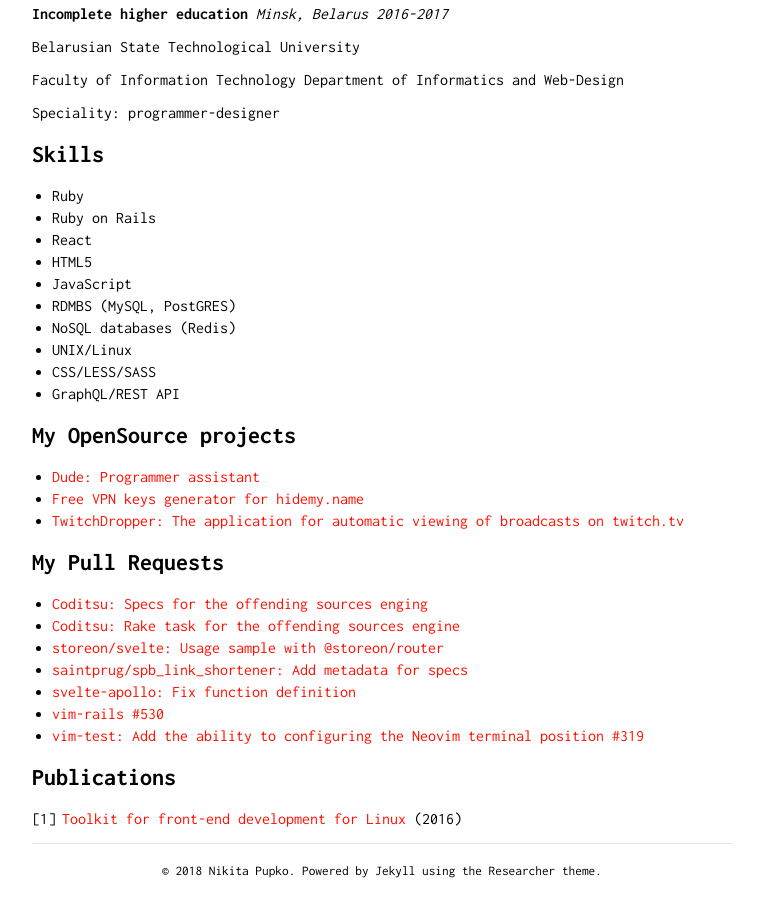
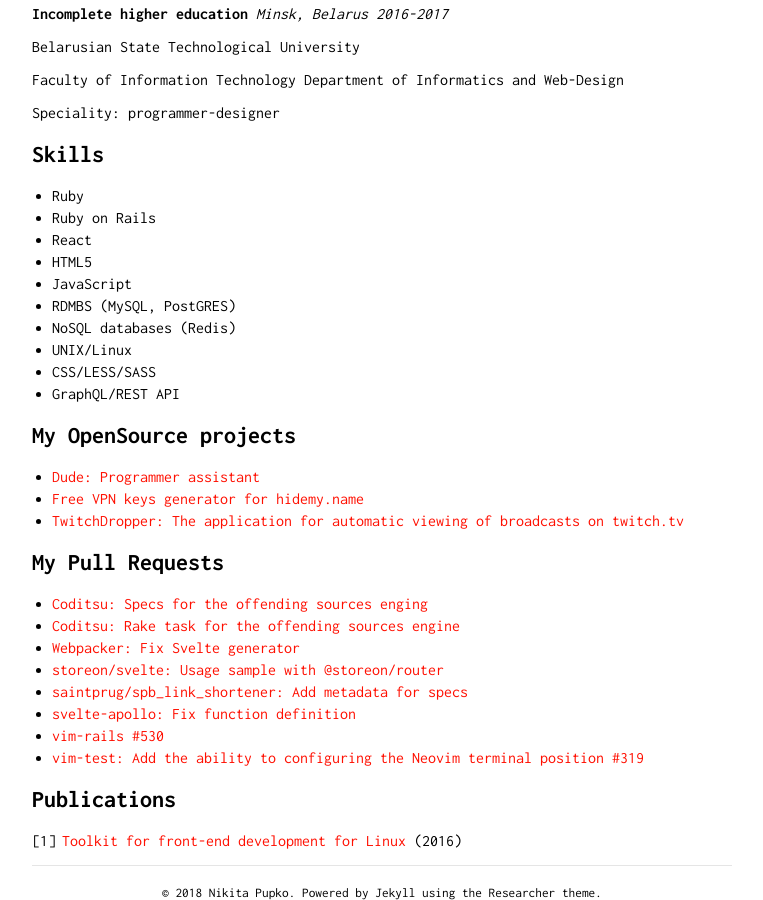
Before and after one commit to npupko/npupko.github.io, a Jekyll site: the page built from index.md, in a window 1280 px wide and 900 px high, scrolled down 747 px. Shown: the whole window, without its empty margins (258-1021 px from the left). Built offline with Jekyll 4.4.1, drawn with Linux system fonts in a browser that asks for light colours; our own code applies the rules of GitHub Pages for plain Markdown files; before the commit the page ends 1625 px from its top, so only the background shows below that.

Commit message:
Add new webpacker PR

```diff
--- a/index.md
+++ b/index.md
@@ -73,6 +73,7 @@ Speciality: programmer-designer
 ## My Pull Requests
 * [Coditsu: Specs for the offending sources enging](https://github.com/coditsu/offending-sources/pull/10)
 * [Coditsu: Rake task for the offending sources engine](https://github.com/coditsu/offending-sources/pull/12)
+* [Webpacker: Fix Svelte generator](https://github.com/rails/webpacker/pull/2238)
 * [storeon/svelte: Usage sample with @storeon/router](https://github.com/storeon/svelte/pull/15)
 * [saintprug/spb_link_shortener: Add metadata for specs](https://github.com/saintprug/spb_link_shortener/pull/1)
 * [svelte-apollo: Fix function definition](https://github.com/timhall/svelte-apollo/pull/24)
```
